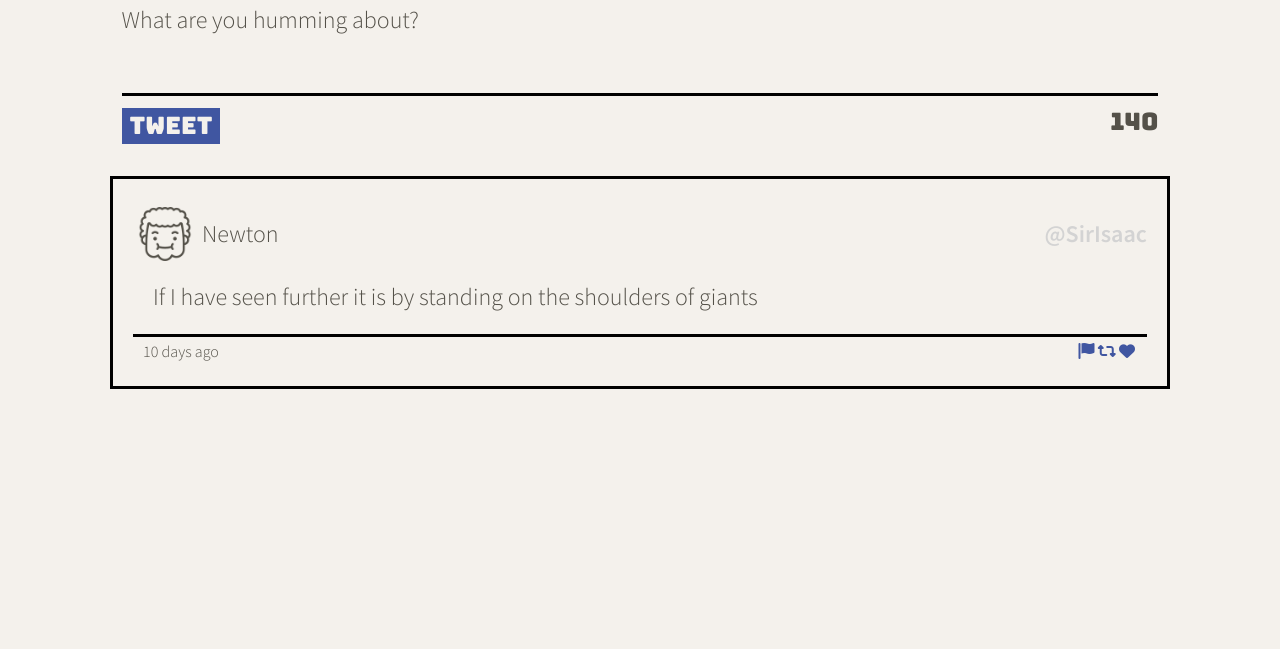
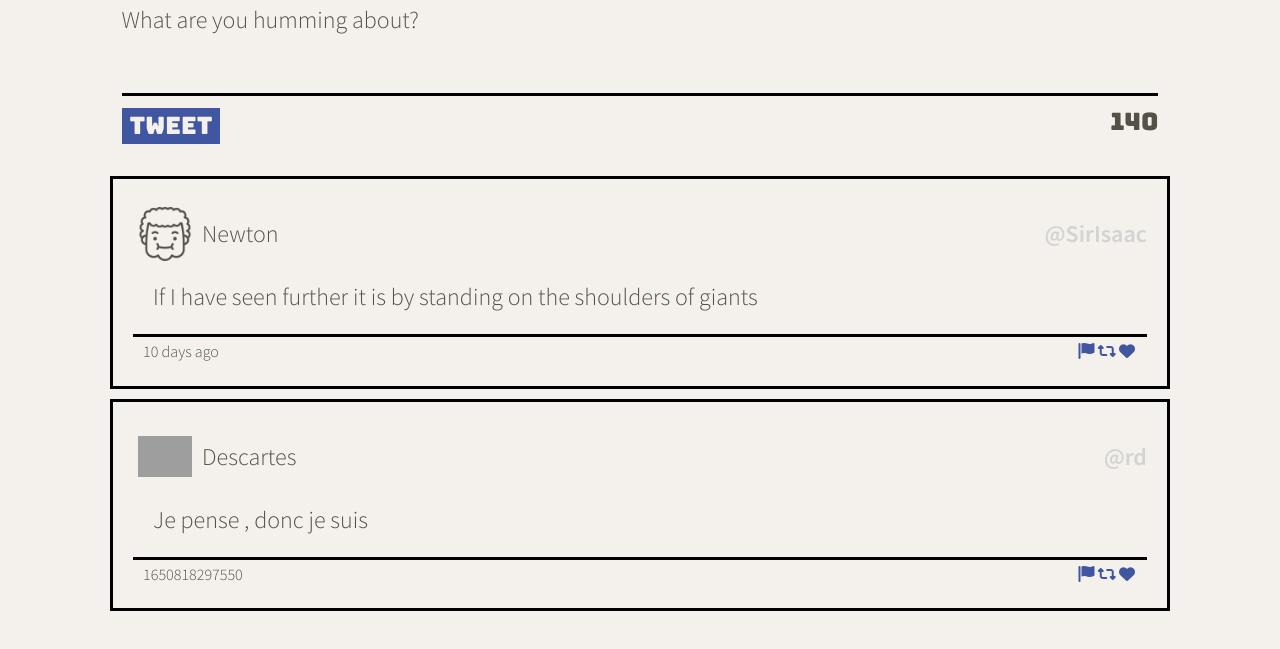
Before and after one commit to Ben-Finlay/tweeter, a website: page public/index.html in a window 1280 px wide. Shown: the part 615-1264 px from the top of the page. Before the commit the page ends 1036 px from the top, so only its background shows below. Drawn offline with nearby package versions, Linux system fonts and the light colour scheme; grey boxes are pictures that could not be loaded.

Commit message:
Adds a function to convert a tweet object into HTML.  Corrects some minor bugs

```diff
--- a/public/index.html
+++ b/public/index.html
@@ -55,7 +55,7 @@
     <main class="container">
       <section class="new-tweet">
         <h2>Compose Tweet</h2>
-        <form method="POST" action="/tweets/">
+        <form method="POST" action="/tweets">
           <label for="tweet-text">What are you humming about?</label>
           <textarea name="text" id="tweet-text"></textarea>
           <div class="tweet-submit">
@@ -64,6 +64,7 @@
           </div>
         </form>
       </section>
+       <!-- Past Tweets Display -->
       <section id="tweet-container">
         <article class="tweet">
           <header>
@@ -71,7 +72,6 @@
               <img src="/images/newton.png">
               <p class="user">Newton</p>
             </span>
-
             <span class="handle">@SirIsaac</span>
           </header>
           <p class="tweet-content">
--- a/public/scripts/client.js
+++ b/public/scripts/client.js
@@ -4,13 +4,63 @@
  * Reminder: Use (and do all your DOM work in) jQuery's document ready function
  */
 
+//converts tweet object into HTML formatted tweet to be displayed on page.
+  const createTweetElement = function(tweetData) {
+    let $tweet = `
+    <article class="tweet">
+    <header>
+      <span class="user">
+        <img src="${tweetData.user.avatars}">
+        <p class="user">${tweetData.user.name}</p>
+      </span>
+      <span class="handle">${tweetData.user.handle}</span>
+    </header>
+    <p class="tweet-content">
+      ${tweetData.content.text}
+    </p>
+    <footer>
+      <time>${tweetData.created_at}</time>
+      <div class="icons">
+        <i class="fa-solid fa-flag"></i>
+        <i class="fa-solid fa-retweet"></i>
+        <i class="fa-solid fa-heart"></i>
+      </div>
+    </footer>
+  </article>
+  `;
+  // console.log("function tweet:",$tweet);
+  return $tweet;
+
+  };
+
+const tweetEx =
+{
+  "user": {
+          "name": "Descartes",
+          "avatars": "https://i.imgur.com/nlhLi3I.png",
+          "handle": "@rd"
+  },
+"content": {
+            "text": "Je pense , donc je suis"
+  },
+"created_at": 1650818297550
+};
+
+
+
 $(document).ready(function() {
+
+  // auto-expands the textarea for multi-line tweets.
   $('#tweet-text').on('input', function () {
     this.style.height = 'auto';
 
     this.style.height =
             (this.scrollHeight) + 'px';
-});
+  });
 
+  const $tweet = createTweetElement(tweetEx);
+
+  console.log("tweet:",$tweet);
+  $('#tweet-container').append($tweet);
 
 });
--- a/public/styles/old-tweet.css
+++ b/public/styles/old-tweet.css
@@ -12,7 +12,8 @@ article.tweet {
   display: flex;
   flex-direction: column;
   border: 3px solid black;
-  padding: 20px 20px
+  padding: 20px 20px;
+  margin-bottom: 10px;
 
 }
 
@@ -45,6 +46,11 @@ article.tweet:hover {
   max-width: 64px;
   max-height: 64px;
   padding: 5px;
+
+}
+
+.user img:hover {
+  animation: rotation 1s linear;
 }
 
 .handle {
@@ -89,3 +95,15 @@ article.tweet i:hover {
   cursor: pointer;
 
 }
+
+
+
+
+@keyframes rotation {
+  50% {
+    transform: rotate(180deg);
+  }
+  100% {
+    transform: rotate(360deg);
+  }
+}
--- a/server/data-files/initial-tweets.json
+++ b/server/data-files/initial-tweets.json
@@ -8,7 +8,7 @@
     "content": {
       "text": "If I have seen further it is by standing on the shoulders of giants"
     },
-    "created_at": 1650731897550
+    "created_at": 1650904803134
   },
   {
     "user": {
@@ -19,6 +19,6 @@
     "content": {
       "text": "Je pense , donc je suis"
     },
-    "created_at": 1650818297550
+    "created_at": 1650991203134
   }
 ]
```
